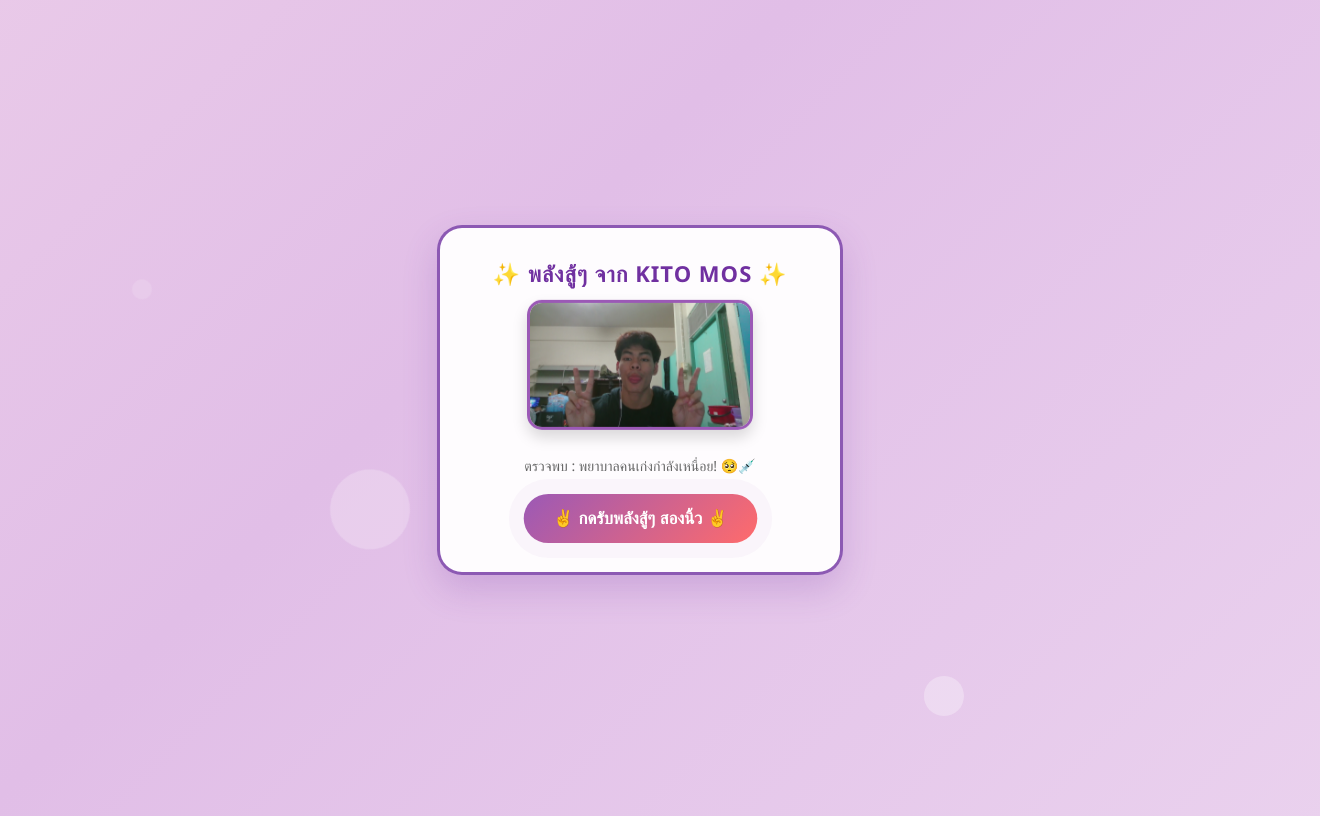
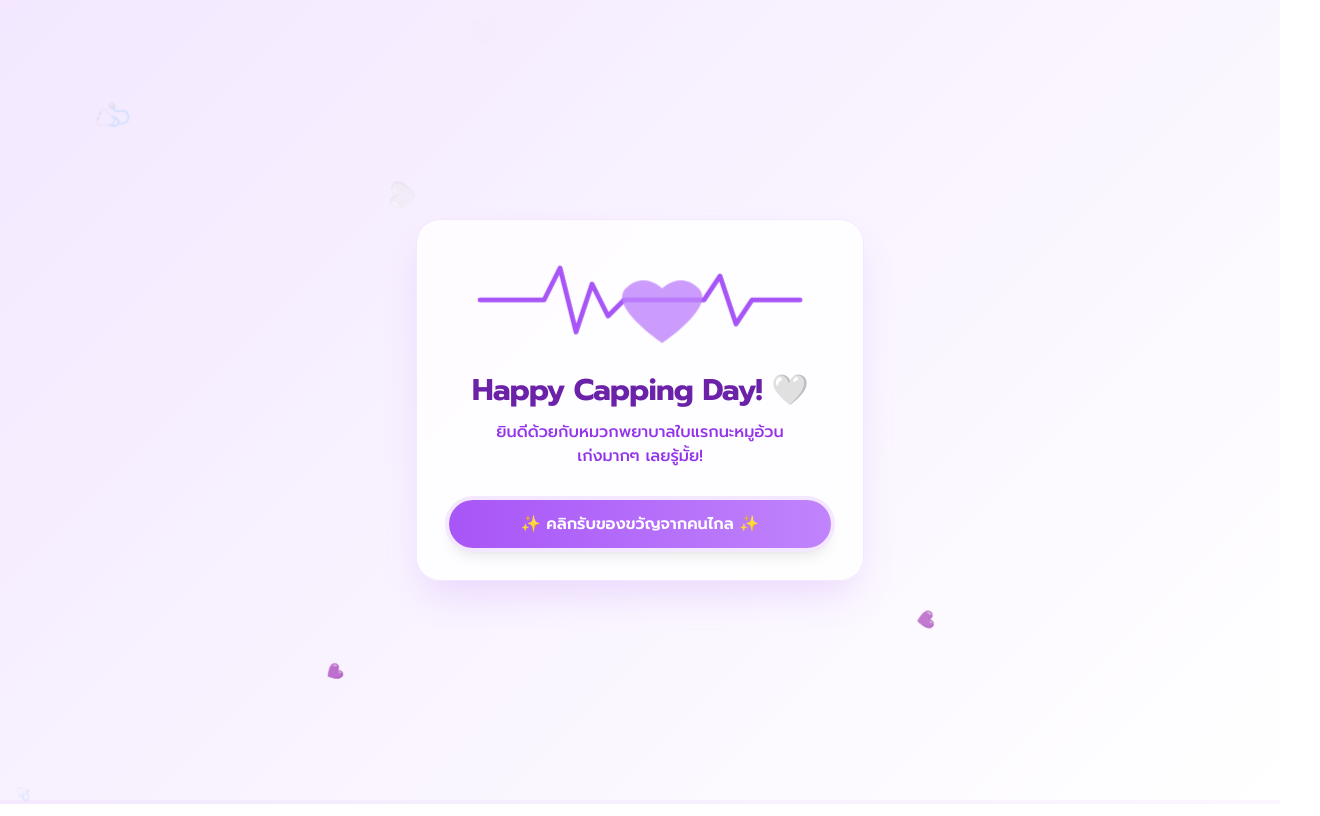
Before and after one commit to moskito-11/support-panda, a plain HTML site: page index.html in a window 1280 px wide. Shown: the whole page, 1320 px wide, since content can reach past the window. Drawn offline with nearby package versions, Linux system fonts and the light colour scheme.

Commit message:
Update index.html

```diff
--- a/index.html
+++ b/index.html
@@ -3,200 +3,189 @@
 <head>
     <meta charset="UTF-8">
     <meta name="viewport" content="width=device-width, initial-scale=1.0">
-    <title>✨ พลังสู้ๆ จาก KITO MOS ✨</title>
+    <title>Happy Capping Day 🤍</title>
+    <script src="https://cdn.tailwindcss.com"></script>
+    <link href="https://fonts.googleapis.com/css2?family=Prompt:wght@300;400;500;600;700&display=swap" rel="stylesheet">
     <style>
-        /* ตั้งค่าพื้นหลังและฟอนต์ */
         body {
-            margin: 0;
-            padding: 0;
-            font-family: 'Segoe UI', Tahoma, Geneva, Verdana, sans-serif;
-            display: flex;
-            justify-content: center;
-            align-items: center;
-            height: 100vh;
-            overflow: hidden;
-            background: linear-gradient(-45deg, #f3e5f5, #e1bee7, #fce4ec, #ede7f6);
-            background-size: 400% 400%;
-            animation: gradientBG 15s ease infinite;
+            font-family: 'Prompt', sans-serif;
+            overflow: hidden; /* ป้องกันแถบเลื่อนจากหัวใจที่ลอย */
+            background: linear-gradient(135deg, #f3e8ff 0%, #ffffff 100%);
         }
 
-        @keyframes gradientBG {
-            0% { background-position: 0% 50%; }
-            50% { background-position: 100% 50%; }
-            100% { background-position: 0% 50%; }
+        /* อนิเมชันคลื่นหัวใจ (EKG) */
+        .ekg-path {
+            stroke-dasharray: 1000;
+            stroke-dashoffset: 1000;
+            animation: drawEkg 3s linear forwards, fadeOutEkg 1s 3s forwards;
+            animation-iteration-count: infinite;
         }
 
-        /* ฟองอากาศลอยดุ๊กดิ๊กด้านหลัง */
-        .bubbles {
-            position: absolute; top: 0; left: 0; width: 100%; height: 100%; z-index: 0; overflow: hidden; pointer-events: none;
+        @keyframes drawEkg {
+            0% { stroke-dashoffset: 1000; opacity: 1; }
+            80% { stroke-dashoffset: 0; opacity: 1; }
+            100% { stroke-dashoffset: 0; opacity: 1; }
         }
-        .bubbles li {
-            position: absolute; display: block; list-style: none; animation: floatUp 12s linear infinite; bottom: -150px; border-radius: 50%; background: rgba(255, 255, 255, 0.4);
+
+        @keyframes fadeOutEkg {
+            to { opacity: 0; }
         }
-        .bubbles li:nth-child(1) { left: 25%; width: 80px; height: 80px; animation-delay: 0s; }
-        .bubbles li:nth-child(2) { left: 10%; width: 20px; height: 20px; animation-delay: 1s; animation-duration: 6s; }
-        .bubbles li:nth-child(3) { left: 70%; width: 40px; height: 40px; animation-delay: 2s; }
-        .bubbles li:nth-child(4) { left: 40%; width: 60px; height: 60px; animation-delay: 0s; animation-duration: 8s; }
+
+        /* อนิเมชันหัวใจเต้น */
+        .heart-pulse {
+            animation: pulse 1.5s infinite;
+        }
+
+        @keyframes pulse {
+            0% { transform: scale(1); }
+            50% { transform: scale(1.15); }
+            100% { transform: scale(1); }
+        }
+
+        /* อนิเมชันหัวใจลอย */
+        .floating-heart {
+            position: absolute;
+            bottom: -20px;
+            font-size: 1.5rem;
+            animation: floatUp 4s ease-in forwards;
+            opacity: 0.7;
+            z-index: 0;
+            pointer-events: none;
+        }
 
         @keyframes floatUp {
-            0% { transform: translateY(0) rotate(0deg); opacity: 1; }
-            100% { transform: translateY(-1000px) rotate(360deg); opacity: 0; }
+            0% {
+                transform: translateY(0) scale(0.5) rotate(0deg);
+                opacity: 0;
+            }
+            20% {
+                opacity: 0.8;
+            }
+            100% {
+                transform: translateY(-100vh) scale(1.2) rotate(360deg);
+                opacity: 0;
+            }
         }
 
-        /* กล่องข้อความหลัก */
-        .card {
-            background: rgba(255, 255, 255, 0.95);
-            backdrop-filter: blur(10px);
-            padding: 30px 25px;
-            border-radius: 25px;
-            box-shadow: 0 15px 35px rgba(112, 48, 160, 0.2);
-            text-align: center;
-            max-width: 350px;
-            width: 90%;
-            border: 3px solid rgba(112, 48, 160, 0.8);
-            position: relative;
-            z-index: 10;
+        /* สำหรับกล่องข้อความลับ */
+        .reveal-anim {
+            animation: slideUpFade 0.6s ease-out forwards;
         }
 
-        /* สไตล์สำหรับรูปภาพสู้ๆ 2 นิ้ว */
-        .profile-pic {
-            width: 100%;
-            max-width: 220px;
-            border-radius: 15px;
-            border: 3px solid #9b59b6;
-            margin-bottom: 15px;
-            box-shadow: 0 8px 15px rgba(0,0,0,0.15);
-            animation: floatUpAndDown 3s ease-in-out infinite;
-            object-fit: cover;
+        @keyframes slideUpFade {
+            from {
+                opacity: 0;
+                transform: translateY(20px);
+            }
+            to {
+                opacity: 1;
+                transform: translateY(0);
+            }
         }
 
-        @keyframes floatUpAndDown {
-            0% { transform: translateY(0px); }
-            50% { transform: translateY(-8px); }
-            100% { transform: translateY(0px); }
-        }
-
-        h2 { color: #7030A0; margin-top: 0; font-size: 22px; font-weight: 900; letter-spacing: 1px; }
-        .subtitle { color: #666; font-size: 14px; margin-bottom: 20px; font-weight: 500; }
-
-        @keyframes pulse {
-            0% { transform: scale(1); box-shadow: 0 0 0 0 rgba(155, 89, 182, 0.7); }
-            70% { transform: scale(1.05); box-shadow: 0 0 0 15px rgba(155, 89, 182, 0); }
-            100% { transform: scale(1); box-shadow: 0 0 0 0 rgba(155, 89, 182, 0); }
-        }
-
-        /* ปุ่มกดรับกำลังใจ */
-        button {
-            background: linear-gradient(135deg, #9b59b6, #FF6B6B);
-            color: white;
-            border: none;
-            padding: 14px 28px;
-            font-size: 16px;
-            font-weight: bold;
-            border-radius: 50px;
-            cursor: pointer;
-            transition: all 0.3s ease;
-            box-shadow: 0 6px 15px rgba(155, 89, 182, 0.4);
-            animation: pulse 2s infinite;
-        }
-        button:hover { transform: scale(1.08) translateY(-3px); animation: none; }
-        button:active { transform: scale(0.95); }
-
-        /* คอนเทนเนอร์ข้อความหลังกดปุ่ม */
-        #messageContainer { display: none; margin-top: 15px; animation: popIn 0.8s cubic-bezier(0.175, 0.885, 0.32, 1.275); }
-        @keyframes popIn { 0% { opacity: 0; transform: scale(0.3); } 50% { transform: scale(1.05); } 100% { opacity: 1; transform: scale(1); } }
-
-        .message { color: #7030A0; font-weight: bold; font-size: 16px; line-height: 1.6; }
-        .highlight { color: #FF6B6B; font-size: 19px; }
-
-        /* ตั้งค่าระบบพลุหัวใจ (Particle System) */
-        #heart-container {
-            position: fixed; top: 0; left: 0; width: 100%; height: 100%; pointer-events: none; z-index: 9999; overflow: hidden;
-        }
-        .heart {
-            position: absolute; bottom: -50px; left: 50%; transform: translateX(-50%); font-size: 2rem; opacity: 1;
+        .card-shadow {
+            box-shadow: 0 20px 40px -10px rgba(168, 85, 247, 0.2);
         }
     </style>
 </head>
-<body>
+<body class="min-h-screen flex items-center justify-center relative">
 
-    <ul class="bubbles">
-        <li></li><li></li><li></li><li></li>
-    </ul>
+    <!-- คอนเทนเนอร์หลัก -->
+    <div class="relative z-10 w-[90%] max-w-md bg-white/80 backdrop-blur-sm rounded-3xl p-8 card-shadow text-center border border-purple-100">
 
-    <!-- คอนเทนเนอร์สำหรับระเบิดหัวใจ -->
-    <div id="heart-container"></div>
+        <!-- รูปแบบ EKG หัวใจ -->
+        <div class="w-full flex justify-center mb-6">
+            <svg class="w-full h-24" viewBox="0 0 200 60" fill="none" xmlns="http://www.w3.org/2000/svg">
+                <!-- เส้นคลื่นหัวใจ -->
+                <path class="ekg-path" d="M 0 30 L 40 30 L 50 10 L 60 50 L 70 20 L 80 40 L 90 30 L 140 30 L 150 15 L 160 45 L 170 30 L 200 30" stroke="#a855f7" stroke-width="3" stroke-linecap="round" stroke-linejoin="round"/>
+                <!-- หัวใจตรงกลาง -->
+                <path class="heart-pulse" d="M100 20 C100 20 90 10 80 20 C70 30 100 50 100 50 C100 50 130 30 120 20 C110 10 100 20 100 20 Z" fill="#c084fc" opacity="0.8"/>
+            </svg>
+        </div>
 
-    <div class="card">
-        <h2>✨ พลังสู้ๆ จาก KITO MOS ✨</h2>
+        <!-- ข้อความหลัก -->
+        <h1 class="text-2xl sm:text-3xl font-bold text-purple-800 mb-3 tracking-tight">
+            Happy Capping Day! 🤍
+        </h1>
+        <p class="text-purple-600 font-medium mb-8 text-sm sm:text-base leading-relaxed">
+            ยินดีด้วยกับหมวกพยาบาลใบแรกนะหมูอ้วน<br>เก่งมากๆ เลยรู้มั้ย!
+        </p>
 
-        <!-- รูปภาพสองนิ้วของมึง -->
-        <img src="WIN_20261007_00_41_46_Pro.jpg" alt="กำลังใจสองนิ้ว" class="profile-pic">
+        <!-- ปุ่มกด -->
+        <button id="giftBtn" class="w-full bg-gradient-to-r from-purple-500 to-purple-400 hover:from-purple-600 hover:to-purple-500 text-white font-semibold py-3 px-6 rounded-full shadow-lg transform transition-all duration-300 hover:scale-105 active:scale-95 focus:outline-none ring-4 ring-purple-100">
+            ✨ คลิกรับของขวัญจากคนไกล ✨
+        </button>
 
-        <div class="subtitle" id="subtitleText">ตรวจพบ : พยาบาลคนเก่งกำลังเหนื่อย! 🥺💉</div>
-
-        <button id="loveBtn" onclick="explodeHearts()">✌️ กดรับพลังสู้ๆ สองนิ้ว ✌️</button>
-
-        <div id="messageContainer">
-            <div class="message">
-                <span class="highlight">ฟิ้ววววววววว! ✌️💖✨</span><br><br>
-                ส่งกำลังใจให้ 2 นิ้วเลย!<br>
-                เหนื่อยก็พักนะตุ๋ยยดุ๋ยยย เก่งแล้ววันนี้<br><br>
-                เดี๋ยวเค้าอยู่เป็นนเพื่อนนน 💆‍♀️🫶
-            </div>
+        <!-- กล่องข้อความลับ (ซ่อนไว้ตอนแรก) -->
+        <div id="secretMsg" class="hidden mt-6 bg-purple-50 rounded-2xl p-5 border border-purple-200 relative overflow-hidden">
+            <div class="absolute top-0 left-0 w-full h-1 bg-gradient-to-r from-purple-300 via-purple-500 to-purple-300"></div>
+            <p class="text-purple-800 font-semibold text-base sm:text-lg leading-relaxed">
+                "เก่งมากๆ เลยนะ! 🤍<br>
+                เดือนหน้ากัปตันไปหาแน่นอน<br>
+                เตรียมตัวรอให้พาไปเลี้ยงฉลอง<br>
+                ที่โคราชได้เลย!"
+            </p>
         </div>
     </div>
 
+    <!-- Script สำหรับการทำงานของปุ่มและหัวใจลอย -->
     <script>
-        function explodeHearts() {
-            // ซ่อนปุ่มและข้อความเดิม เปิดข้อความใหม่
-            document.getElementById("loveBtn").style.display = "none";
-            document.getElementById("subtitleText").style.display = "none";
-            document.getElementById("messageContainer").style.display = "block";
+        document.addEventListener('DOMContentLoaded', () => {
+            const btn = document.getElementById('giftBtn');
+            const msg = document.getElementById('secretMsg');
 
-            const container = document.getElementById("heart-container");
-            // เปลี่ยนอีโมจิให้เข้ากับธีม "สองนิ้ว / สู้ๆ"
-            const emojis = ["✌️", "✌🏻", "💖", "✨", "💪", "🫶"];
-            const totalHearts = 150;
+            // เมื่อกดปุ่ม
+            btn.addEventListener('click', () => {
+                // ซ่อนปุ่ม
+                btn.style.display = 'none';
 
-            // ฟังก์ชันเสกอีโมจิทีละดวง
-            for (let i = 0; i < totalHearts; i++) {
+                // แสดงข้อความลับพร้อมอนิเมชัน
+                msg.classList.remove('hidden');
+                msg.classList.add('reveal-anim');
+
+                // เร่งการสร้างหัวใจให้เยอะขึ้นชั่วคราวเพื่อฉลอง
+                createBurstOfHearts();
+            });
+
+            // ฟังก์ชันสร้างหัวใจลอย
+            function createHeart() {
+                const heart = document.createElement('div');
+                heart.classList.add('floating-heart');
+
+                // สุ่มอีโมจิหัวใจสีต่างๆ โทนม่วง/ขาว
+                const hearts = ['💜', '🤍', '✨', '🩺'];
+                heart.innerText = hearts[Math.floor(Math.random() * hearts.length)];
+
+                // สุ่มตำแหน่งซ้ายขวา
+                heart.style.left = Math.random() * 100 + 'vw';
+
+                // สุ่มระยะเวลาลอย
+                const animationDuration = Math.random() * 2 + 3; // 3-5 วินาที
+                heart.style.animationDuration = animationDuration + 's';
+
+                document.body.appendChild(heart);
+
+                // ลบ DOM เมื่อลอยเสร็จเพื่อไม่ให้หนักเครื่อง
                 setTimeout(() => {
-                    const heart = document.createElement("div");
-                    heart.classList.add("heart");
-                    heart.innerText = emojis[Math.floor(Math.random() * emojis.length)];
+                    heart.remove();
+                }, animationDuration * 1000);
+            }
 
-                    // สุ่มขนาดให้ดูมีมิติ
-                    heart.style.fontSize = (Math.random() * 30 + 15) + "px";
+            // สร้างหัวใจทีละดวงทุกๆ 800ms
+            let heartInterval = setInterval(createHeart, 800);
 
-                    // สุ่มระยะการกระจายซ้าย-ขวา
-                    const spreadX = (Math.random() - 0.5) * window.innerWidth;
-                    // สุ่มความสูงที่หัวใจจะลอยไปถึง
-                    const flyHeight = -(Math.random() * window.innerHeight + 100);
-                    // สุ่มระยะเวลาลอย
-                    const duration = Math.random() * 2000 + 1500;
-
-                    // สร้าง Animation ด้วย JavaScript Web Animations API
-                    heart.animate([
-                        { transform: `translate(-50%, 0px) scale(0.5) rotate(0deg)`, opacity: 1 },
-                        { transform: `translate(calc(-50% + ${spreadX/2}px), ${flyHeight/2}px) scale(1.2) rotate(${Math.random()*180}deg)`, opacity: 1 },
-                        { transform: `translate(calc(-50% + ${spreadX}px), ${flyHeight}px) scale(0.8) rotate(${Math.random()*360}deg)`, opacity: 0 }
-                    ], {
-                        duration: duration,
-                        easing: 'cubic-bezier(0.25, 0.46, 0.45, 0.94)',
-                        fill: 'forwards'
-                    });
-
-                    container.appendChild(heart);
-
-                    // เคลียร์ DOM เมื่อ Animation จบ
-                    setTimeout(() => {
-                        heart.remove();
-                    }, duration);
-
-                }, i * 15);
+            // ฟังก์ชันฉลองตอนกดปุ่ม (ปล่อยหัวใจรัวๆ)
+            function createBurstOfHearts() {
+                clearInterval(heartInterval);
+                for(let i=0; i<15; i++) {
+                    setTimeout(createHeart, i * 100);
+                }
+                // กลับมาสร้างปกติ
+                setTimeout(() => {
+                    heartInterval = setInterval(createHeart, 800);
+                }, 2000);
             }
-        }
+        });
     </script>
 </body>
 </html>
```
